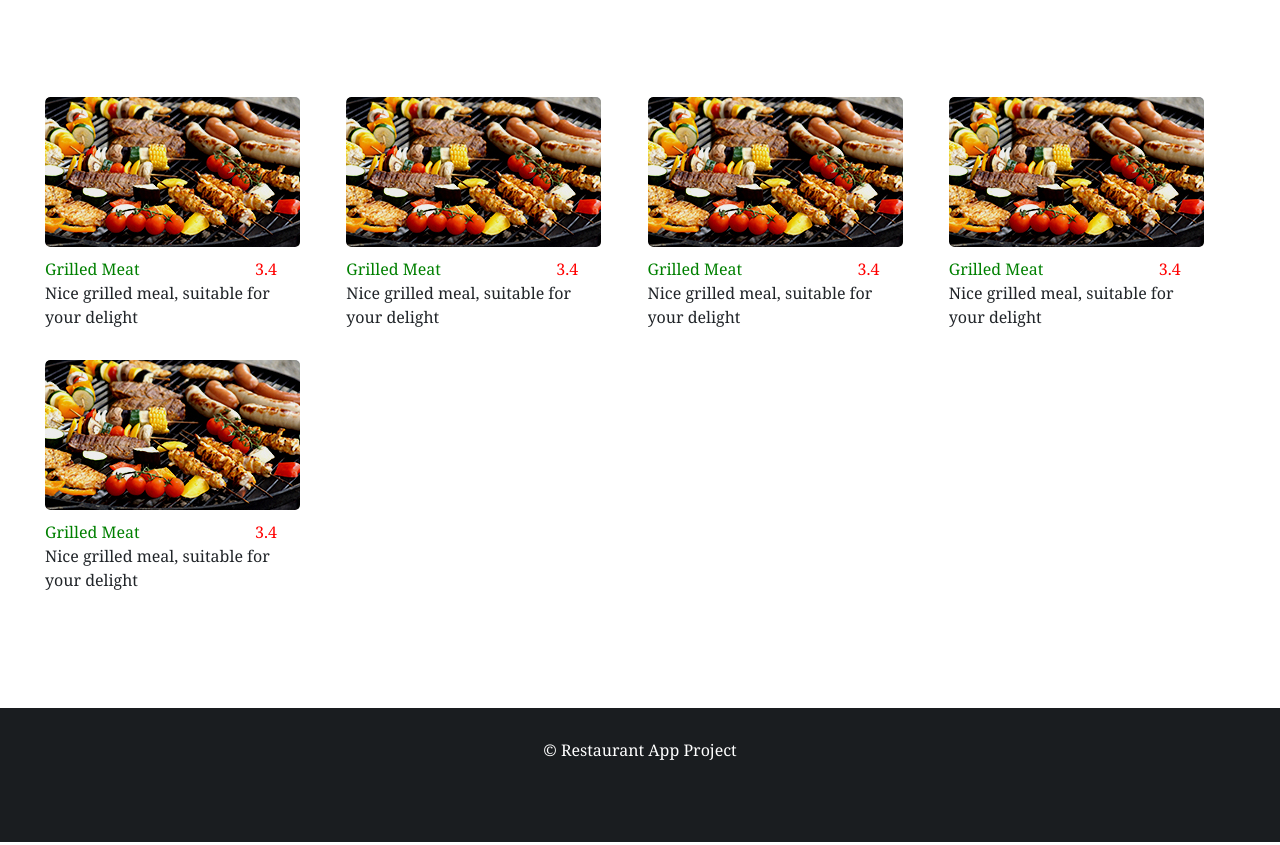
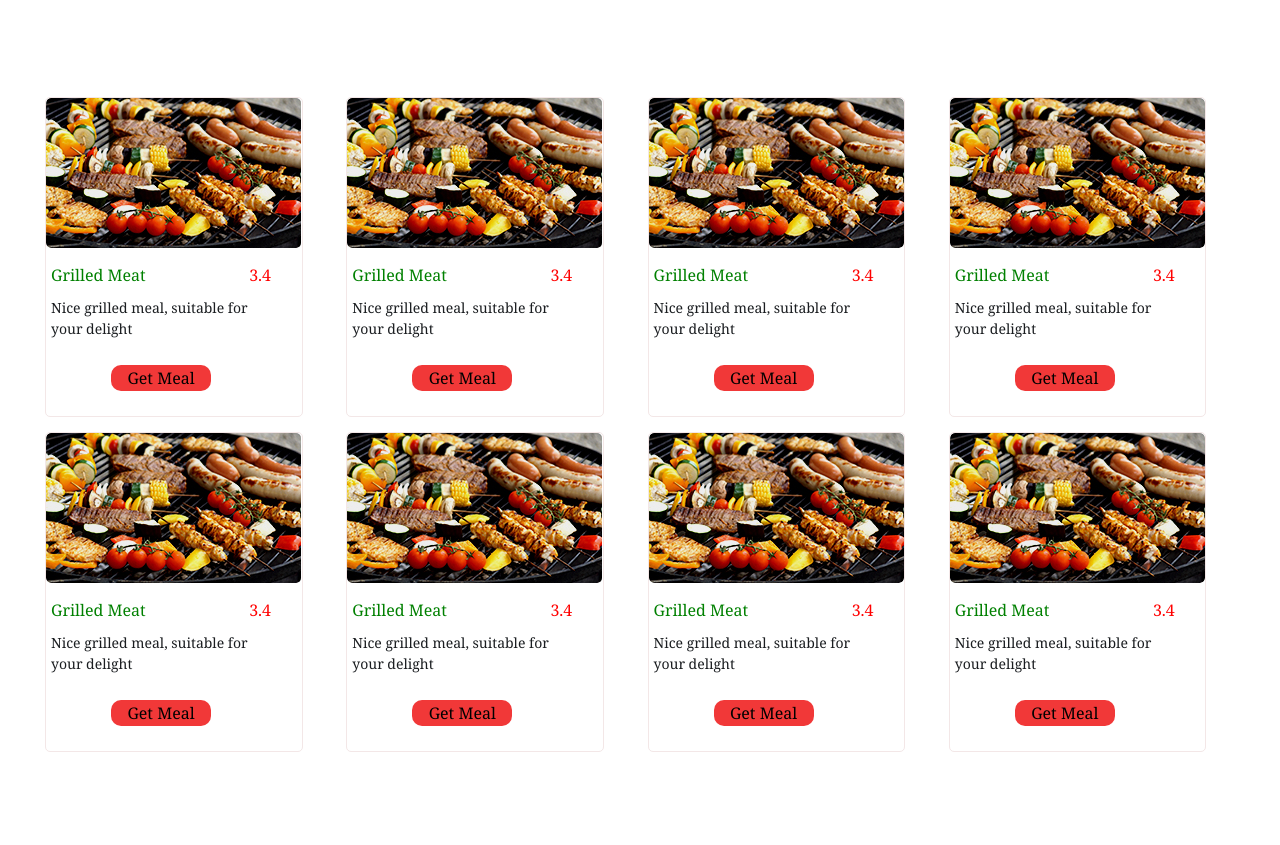
Before and after one commit to GabrielIkpolo/restaurant-app, a website: page index.html in a window 1280 px wide. Shown: the part 868-1713 px from the top of the page. Drawn offline with nearby package versions, Linux system fonts and the light colour scheme.

Commit message:
implemented over highlighting on food items

```diff
--- a/assets/css/home.css
+++ b/assets/css/home.css
@@ -161,6 +161,13 @@ body {
 .food-item {
   overflow: hidden;
   max-width: 90%;
+  border: 1px solid rgb(243, 231, 231);
+  border-radius: 5px;
+  box-shadow: inherit;
+}
+
+.food-item:hover{
+  border: 1px solid rgb(252, 207, 207);
 }
 
 /* Start picture zoom function  */
@@ -184,11 +191,13 @@ body {
   transform: scale(1.2);
   transition: ease-in 0.7s;
 }
+
 /* End Zoom Function  */
 
 .food-content {
   max-width: 90%;
   margin-top: 10px;
+  padding: 5px;
 }
 
 .food-title {
@@ -200,6 +209,26 @@ body {
   float: right;
 }
 
+.food-phrase {
+  padding-top: 10px;
+  color: #1a1d20;
+  font-size: 14px;
+}
+
+.order-btn-wrapper{
+  display: flex;
+  justify-content: center;
+}
+
+.order-btn {
+  background: rgb(241, 56, 56);
+  border: none;
+  border-radius: 10px;
+  width: 100px;
+  cursor: pointer;
+  margin-top: 10px;
+  margin-bottom: 20px;
+}
 
 
 
--- a/index.html
+++ b/index.html
@@ -14,7 +14,7 @@
     <link href="./node_modules/bootstrap/dist/css/bootstrap.min.css" rel="stylesheet">
     <!-- swiper link -->
     <link rel="stylesheet" href="node_modules/swiper/swiper-bundle.min.css" />
-
+    <!-- My CSS  -->
     <link rel="stylesheet" href="./assets/css/home.css" />
     <title>Restaurant App</title>
 </head>
@@ -235,7 +235,10 @@
                 <div class="food-content">
                     <span class='food-title'>Grilled Meat</span>
                     <span class="ratings">3.4</span>
-                    <p>Nice grilled meal, suitable for your delight </p>
+                    <p class="food-phrase">Nice grilled meal, suitable for your delight </p>
+                    <div class="order-btn-wrapper">
+                        <button class="order-btn">Get Meal</button>
+                    </div>
                 </div>
             </div>
 
@@ -246,7 +249,10 @@
                 <div class="food-content">
                     <span class='food-title'>Grilled Meat</span>
                     <span class="ratings">3.4</span>
-                    <p>Nice grilled meal, suitable for your delight </p>
+                    <p class="food-phrase">Nice grilled meal, suitable for your delight </p>
+                    <div class="order-btn-wrapper">
+                        <button class="order-btn">Get Meal</button>
+                    </div>
                 </div>
             </div>
 
@@ -257,7 +263,10 @@
                 <div class="food-content">
                     <span class='food-title'>Grilled Meat</span>
                     <span class="ratings">3.4</span>
-                    <p>Nice grilled meal, suitable for your delight </p>
+                    <p class="food-phrase">Nice grilled meal, suitable for your delight </p>
+                    <div class="order-btn-wrapper">
+                        <button class="order-btn">Get Meal</button>
+                    </div>
                 </div>
             </div>
 
@@ -268,7 +277,10 @@
                 <div class="food-content">
                     <span class='food-title'>Grilled Meat</span>
                     <span class="ratings">3.4</span>
-                    <p>Nice grilled meal, suitable for your delight </p>
+                    <p class="food-phrase">Nice grilled meal, suitable for your delight </p>
+                    <div class="order-btn-wrapper">
+                        <button class="order-btn">Get Meal</button>
+                    </div>
                 </div>
             </div>
 
@@ -279,7 +291,52 @@
                 <div class="food-content">
                     <span class='food-title'>Grilled Meat</span>
                     <span class="ratings">3.4</span>
-                    <p>Nice grilled meal, suitable for your delight </p>
+                    <p class="food-phrase">Nice grilled meal, suitable for your delight </p>
+                    <div class="order-btn-wrapper">
+                        <button class="order-btn">Get Meal</button>
+                    </div>
+                </div>
+            </div>
+
+            <div class="food-item">
+                <div class="food-pic">
+                    <img src="./assets/images/grilled-meat-n-bole.jpg" alt="Grilled meat">
+                </div>
+                <div class="food-content">
+                    <span class='food-title'>Grilled Meat</span>
+                    <span class="ratings">3.4</span>
+                    <p class="food-phrase">Nice grilled meal, suitable for your delight </p>
+                    <div class="order-btn-wrapper">
+                        <button class="order-btn">Get Meal</button>
+                    </div>
+                </div>
+            </div>
+
+            <div class="food-item">
+                <div class="food-pic">
+                    <img src="./assets/images/grilled-meat-n-bole.jpg" alt="Grilled meat">
+                </div>
+                <div class="food-content">
+                    <span class='food-title'>Grilled Meat</span>
+                    <span class="ratings">3.4</span>
+                    <p class="food-phrase">Nice grilled meal, suitable for your delight </p>
+                    <div class="order-btn-wrapper">
+                        <button class="order-btn">Get Meal</button>
+                    </div>
+                </div>
+            </div>
+
+            <div class="food-item">
+                <div class="food-pic">
+                    <img src="./assets/images/grilled-meat-n-bole.jpg" alt="Grilled meat">
+                </div>
+                <div class="food-content">
+                    <span class='food-title'>Grilled Meat</span>
+                    <span class="ratings">3.4</span>
+                    <p class="food-phrase">Nice grilled meal, suitable for your delight </p>
+                    <div class="order-btn-wrapper">
+                        <button class="order-btn">Get Meal</button>
+                    </div>
                 </div>
             </div>
 
```
